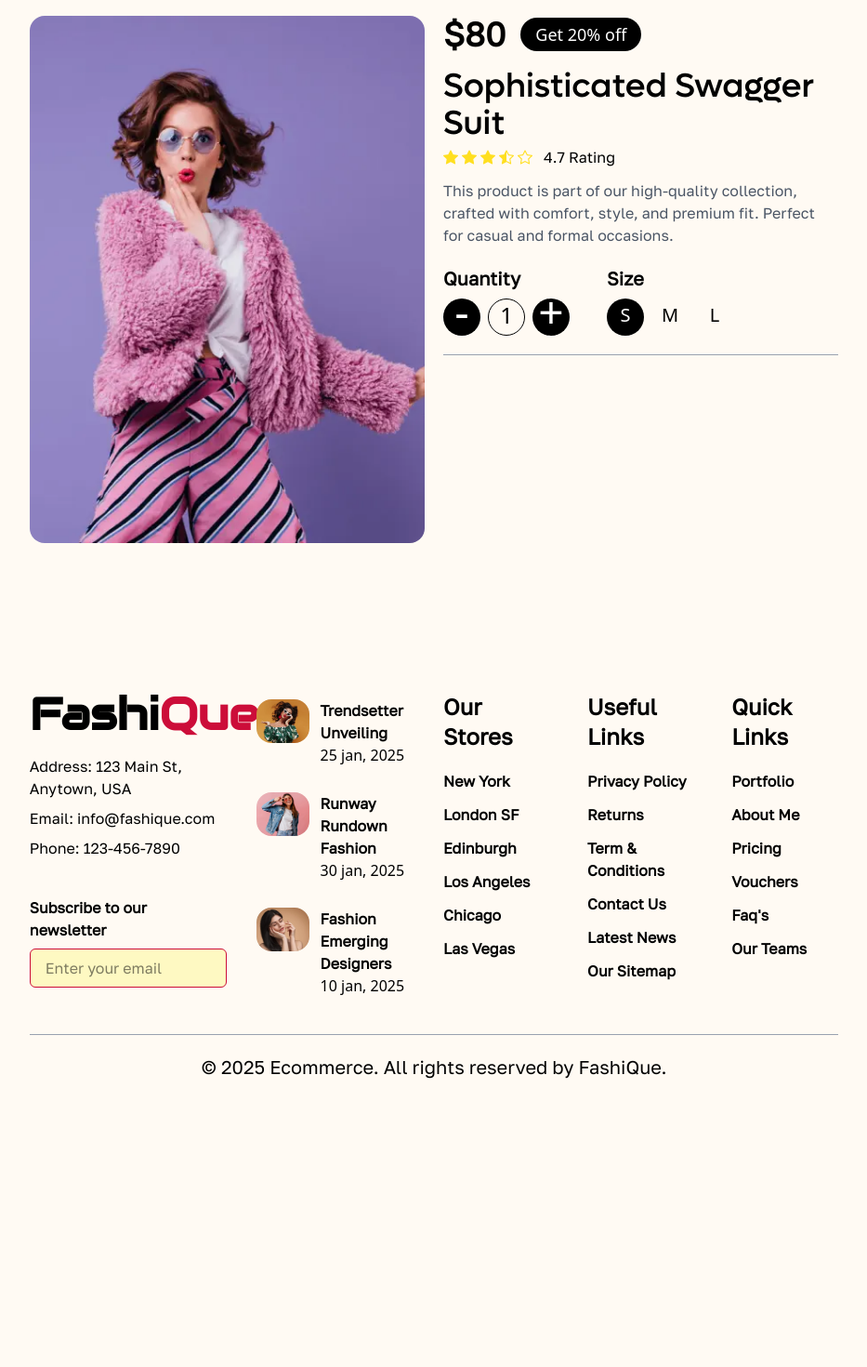
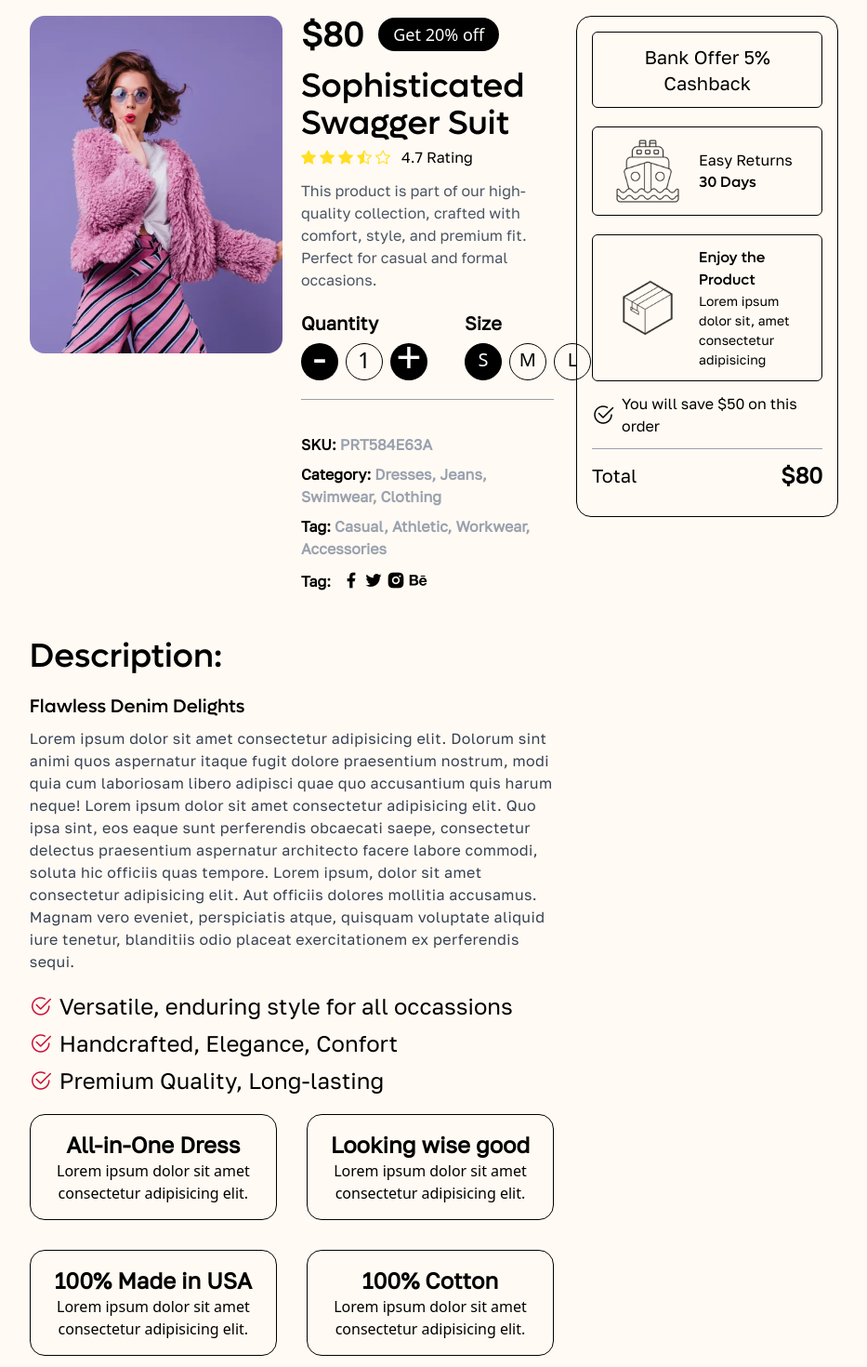
Before and after one commit to Jisap/next16-ecommerce-frontend, a Next.js app: page /UI-Components/Shop/1 in a window 1280 px wide. Shown: the part 620-2090 px from the top of the page at 93% size, without its empty margins (173-1106 px from the left). Before the commit the page ends 1801 px from the top, so only its background shows below. Built offline with nearby package versions, Linux system fonts and the light colour scheme.

Commit message:
feat: implement dynamic product details page with quantity and size selection

```diff
--- a/app/UI-Components/Shop/[id]/page.tsx
+++ b/app/UI-Components/Shop/[id]/page.tsx
@@ -48,7 +48,8 @@ const ProductDetailsPage = () => {
       />
 
       <div className="px-[8%] lg:px-[16%] py-20">
-        <div className="flex flex-col lg:flex-row gap-2 justify-between items-center">
+        <div className="flex flex-col xl:flex-row gap-6 justify-between">
+          {/* izquierda */}
           <div className="w-full lg:w-1/1">
             <div className="grid grid-cols-1 md:grid-cols-2 gap-5">
               <div className="flex flex-col">
@@ -87,7 +88,8 @@ const ProductDetailsPage = () => {
                   This product is part of our high-quality collection, crafted with comfort, style, and premium fit. Perfect for casual and formal occasions.
                 </p>
 
-                <div className="flex items-center gap-10 my-5 border-b border-gray-400 pb-5">
+                <div className="flex  items-center gap-10 my-5 border-b border-gray-400 pb-5">
+                  {/* Quantity */}
                   <div>
                     <h2 className="GolosText text-xl font-semibold mb-2">Quantity</h2>
 
@@ -112,6 +114,7 @@ const ProductDetailsPage = () => {
                     </div>
                   </div>
 
+                  {/* Size */}
                   <div>
                     <h2 className="GolosText text-xl font-semibold mb-2">Size</h2>
 
@@ -121,9 +124,9 @@ const ProductDetailsPage = () => {
                           key={size}
                           onClick={() => setActiveSize(size)}
                           className={`
-                          w-10 h-10 rounded-full flex justify-center items-center text-center text-xl pb-1 cursor-pointer transition-all duration-300
-                          ${activeSize === size ? "bg-black text-white border-black" : "bg-transparent text-black"}
-                        `}
+                            w-10 h-10 rounded-full flex justify-center items-center text-center text-xl pb-1 cursor-pointer transition-all duration-300 border
+                            ${activeSize === size ? "bg-black text-white border-black" : "bg-transparent text-black"}
+                          `}
                         >
                           {size}
                         </button>
@@ -131,6 +134,169 @@ const ProductDetailsPage = () => {
                     </div>
                   </div>
                 </div>
+
+                <div className="pt-4">
+                  <h2 className="mb-2">
+                    <span className="GolosText font-semibold pe-2">
+                      SKU: <span className="text-md text-gray-400">PRT584E63A</span>
+                    </span>
+                  </h2>
+
+                  <h2 className="mb-2">
+                    <span className="GolosText font-semibold pe-2">
+                      Category: <span className="text-md text-gray-400">Dresses, Jeans, Swimwear, Clothing</span>
+                    </span>
+                  </h2>
+
+                  <h2 className="mb-2">
+                    <span className="GolosText font-semibold pe-2">
+                      Tag: <span className="text-md text-gray-400">Casual, Athletic, Workwear, Accessories</span>
+                    </span>
+                  </h2>
+
+                  <h2 className="mb-2">
+                    <span className="GolosText font-semibold pe-2">
+                      Tag:
+                    </span>
+                    <i className="ri-facebook-fill ps-1 text-xl"></i>
+                    <i className="ri-twitter-fill ps-1 text-xl"></i>
+                    <i className="ri-instagram-fill ps-1 text-xl"></i>
+                    <i className="ri-behance-fill ps-1 text-xl"></i>
+                  </h2>
+                </div>
+              </div>
+            </div>
+
+            <div className="mt-10">
+              <h2 className="Lufga text-4xl font-medium">
+                Description:
+              </h2>
+
+              <h2 className="Lufga text-xl font-medium mt-5">
+                Flawless Denim Delights
+              </h2>
+
+              <p className="GolosText mt-2 tracking-wide text-gray-700">
+                Lorem ipsum dolor sit amet consectetur adipisicing elit. Dolorum sint animi quos aspernatur itaque fugit dolore praesentium nostrum, modi quia cum laboriosam libero adipisci quae quo accusantium quis harum neque!
+                Lorem ipsum dolor sit amet consectetur adipisicing elit. Quo ipsa sint, eos eaque sunt perferendis obcaecati saepe, consectetur delectus praesentium aspernatur architecto facere labore commodi, soluta hic officiis quas tempore.
+                Lorem ipsum, dolor sit amet consectetur adipisicing elit. Aut officiis dolores mollitia accusamus. Magnam vero eveniet, perspiciatis atque, quisquam voluptate aliquid iure tenetur, blanditiis odio placeat exercitationem ex perferendis sequi.
+              </p>
+
+              <h2 className="mt-5 flex items-center gap-2 GolosText text-xl md:text-2xl">
+                <i className="bi bi-check2-circle text-2xl text-secondary"></i>
+                Versatile, enduring style for all occassions
+              </h2>
+
+              <h2 className="mt-2 flex items-center gap-2 GolosText text-xl md:text-2xl">
+                <i className="bi bi-check2-circle text-2xl text-secondary"></i>
+                Handcrafted, Elegance, Confort
+              </h2>
+
+              <h2 className="mt-2 flex items-center gap-2 GolosText text-xl md:text-2xl">
+                <i className="bi bi-check2-circle text-2xl text-secondary"></i>
+                Premium Quality, Long-lasting
+              </h2>
+
+              <div className="grid grid-cols-1 md:grid-cols-2 gap-8 mt-5">
+                <div className="border rounded-2xl flex flex-col justify-center items-center p-4 text-center">
+                  <h2 className="text-2xl GolosText font-semibold">All-in-One Dress</h2>
+
+                  <p>
+                    Lorem ipsum dolor sit amet consectetur adipisicing elit.
+                  </p>
+                </div>
+
+                <div className="border rounded-2xl flex flex-col justify-center items-center p-4 text-center">
+                  <h2 className="text-2xl GolosText font-semibold">Looking wise good</h2>
+
+                  <p>
+                    Lorem ipsum dolor sit amet consectetur adipisicing elit.
+                  </p>
+                </div>
+
+                <div className="border rounded-2xl flex flex-col justify-center items-center p-4 text-center">
+                  <h2 className="text-2xl GolosText font-semibold">100% Made in USA</h2>
+
+                  <p>
+                    Lorem ipsum dolor sit amet consectetur adipisicing elit.
+                  </p>
+                </div>
+
+                <div className="border rounded-2xl flex flex-col justify-center items-center p-4 text-center">
+                  <h2 className="text-2xl GolosText font-semibold">100% Cotton</h2>
+
+                  <p>
+                    Lorem ipsum dolor sit amet consectetur adipisicing elit.
+                  </p>
+                </div>
+              </div>
+            </div>
+          </div>
+
+          {/* derecha */}
+          <div className="w-full lg:w-1/2 sticky top-25 left-0 h-full">
+            <div className="border rounded-2xl p-4">
+              <button className="btn border w-full border-black cursor-pointer hover:bg-black hover:text-white GolosText text-xl px-6 py-3 rounded-md transition-all duration-300">
+                Bank Offer 5% Cashback
+              </button>
+
+              <div className="mt-5 border w-full px-6 py-3 rounded-md border-black cursor-pointer">
+                <div className="flex items-center gap-5">
+                  <Image
+                    src={returnPolicy}
+                    alt="return-policy"
+                    width={70}
+                    height={70}
+                    className="opacity-80"
+                  />
+
+                  <div className="flex flex-col">
+                    <h2 className="GolosText">
+                      Easy Returns
+                    </h2>
+
+                    <h2 className="Lufga font-medium">
+                      30 Days
+                    </h2>
+                  </div>
+                </div>
+              </div>
+
+              <div className="mt-5 border w-full px-6 py-3 rounded-md border-black cursor-pointer">
+                <div className="flex items-center gap-5">
+                  <Image
+                    src={packBox}
+                    alt="return-policy"
+                    width={70}
+                    height={70}
+                    className="opacity-80"
+                  />
+
+                  <div className="flex flex-col">
+                    <h2 className="Lufga font-medium">
+                      Enjoy the Product
+                    </h2>
+
+                    <h2 className="GolosText text-[14px]">
+                      Lorem ipsum dolor sit, amet consectetur adipisicing
+                    </h2>
+                  </div>
+                </div>
+              </div>
+
+              <h2 className="mt-3 flex items-center gap-2 GolosText">
+                <i className="bi bi-check2-circle text-2xl"></i>
+                You will save $50 on this order
+              </h2>
+
+              <div className="flex justify-between items-center gap-3 border-t border-gray-400 my-3 pt-3">
+                <h2 className="text-xl GolosText">
+                  Total
+                </h2>
+
+                <h2 className="text-2xl GolosText font-semibold">
+                  ${totalPrice}
+                </h2>
               </div>
             </div>
           </div>
```
